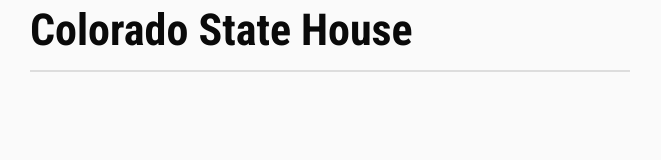
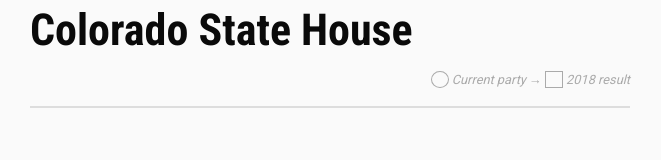
Before and after one commit to githamm/election-refurb, a plain HTML site: page not-tabletop.html in a window 1280 px wide. Shown: the whole page, without its empty margins (310-971 px from the left). Drawn offline with nearby package versions, Linux system fonts and the light colour scheme.

Commit message:
Add legend

```diff
--- a/not-tabletop.html
+++ b/not-tabletop.html
@@ -133,6 +133,7 @@
         font-size: .8rem;
         color: #aaa;
         font-style: italic;
+        text-align: right;
     }
     </style>
     <script>
@@ -188,6 +189,11 @@
             <h2 class="table-title">Colorado State House</h2>
         </div>
     </div>
+    <div class="row">
+        <div class="large-12 colums">
+            <p class="note"><span style="border:1px solid #aaa;border-radius:50%;">&nbsp;&nbsp;&nbsp;&nbsp;&nbsp;</span>&nbsp;Current party &rarr; <span style="border:1px solid #aaa">&nbsp;&nbsp;&nbsp;&nbsp;&nbsp;</span>&nbsp;2018 result</p>
+        </div>
+    </div>
     <!-- Democrats -->
     <div class="row">
         <div class="table-container">
```
